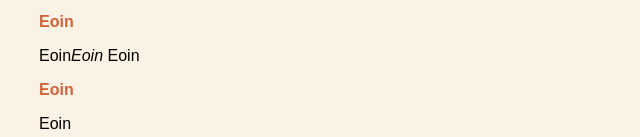
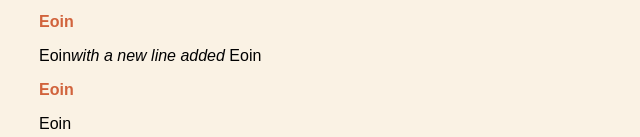
Before and after one commit to eoin-mn/eoin-mn.github.io, a plain HTML site: page index.html in a window 1280 px wide. Shown: the part 181-318 px from the top of the page, without its empty margins (89-729 px from the left). Drawn offline with Linux system fonts and the light colour scheme.

Commit message:
Update index.html

```diff
--- a/index.html
+++ b/index.html
@@ -33,7 +33,7 @@ retrieve the png: alternative --> <br>Eoin</h1>
 <p>Eoin
 </p>
 <h2>Eoin</h2>
-<p>Eoin<em>Eoin</em> Eoin</p>
+<p>Eoin<em>with a new line added</em> Eoin</p>
 <h2>Eoin</h2>
 <p>Eoin</p>
 
```
